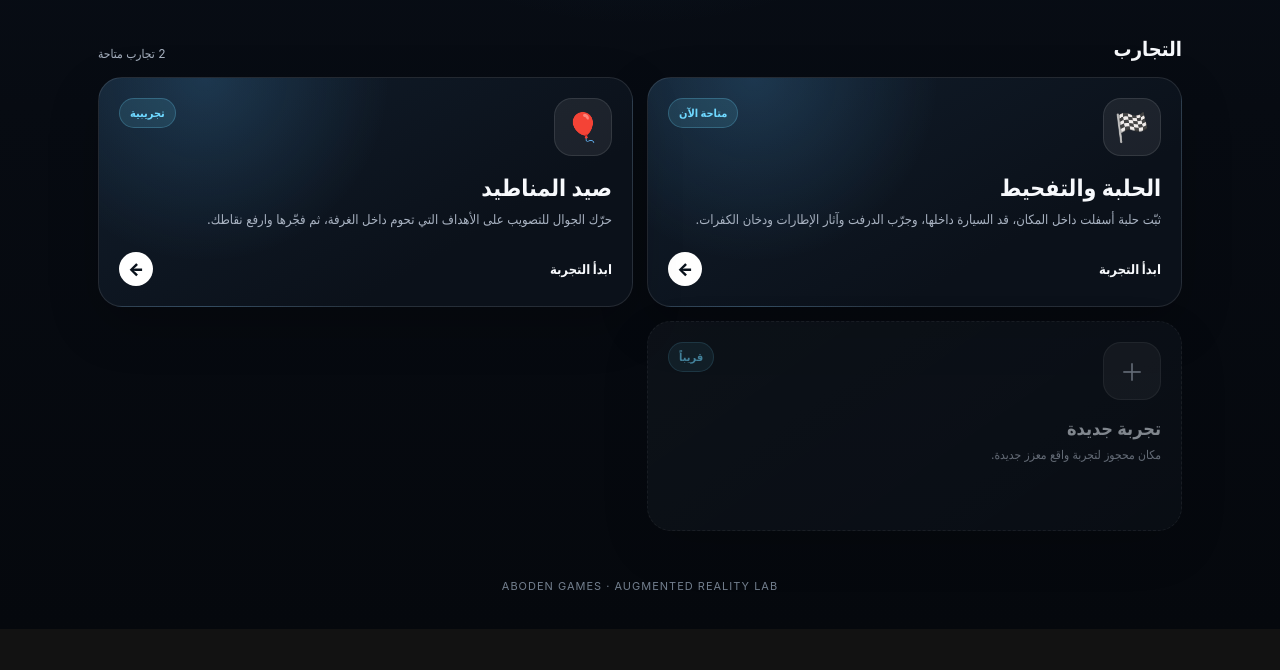
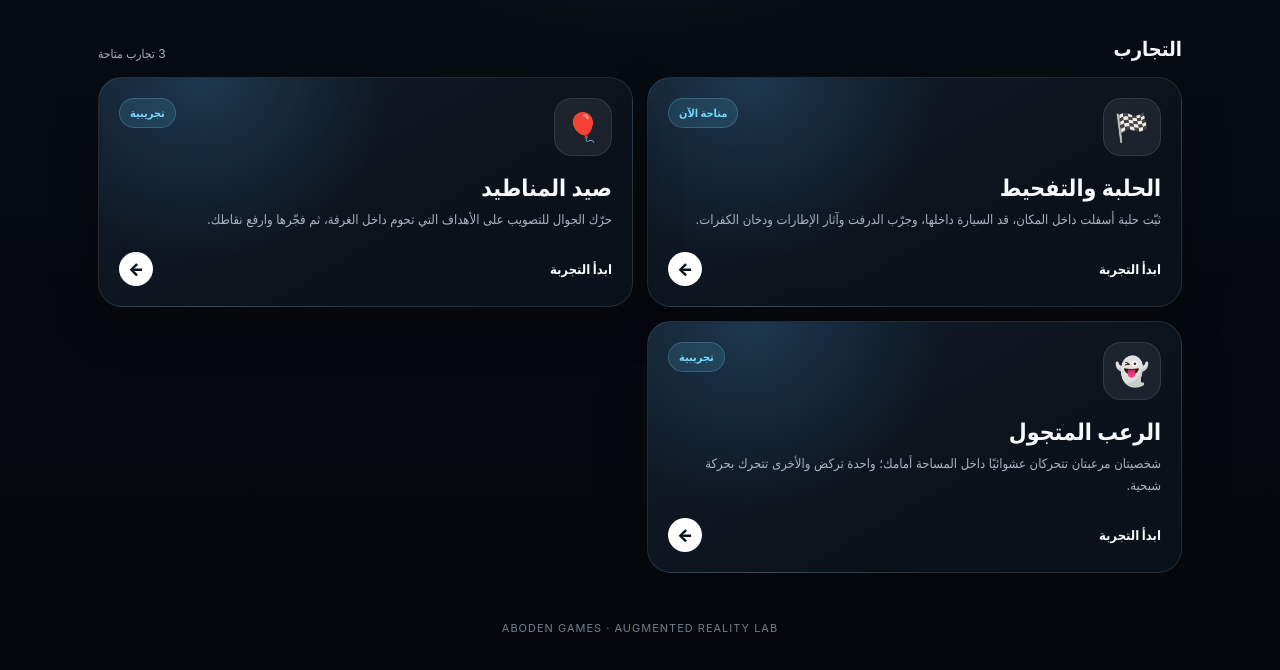
Before and after one commit to 3wasfnjd/AR-Aboden, a plain HTML site: page index.html in a window 1280 px wide. Shown: the part 320-990 px from the top of the page. Before the commit the page ends 949 px from the top, so only its background shows below. Drawn offline with Linux system fonts and the light colour scheme.

Commit message:
Add roaming horror experiment to AR home

```diff
--- a/index.html
+++ b/index.html
@@ -259,7 +259,7 @@
 
     <div class="section-head">
       <h2>التجارب</h2>
-      <span>2 تجارب متاحة</span>
+      <span>3 تجارب متاحة</span>
     </div>
 
     <section class="grid">
@@ -293,16 +293,20 @@
         </div>
       </a>
 
-      <div class="card placeholder" aria-hidden="true">
+      <a class="card active" href="./horror.html" aria-label="فتح تجربة الرعب المتجول">
         <div>
           <div class="card-top">
-            <div class="icon">＋</div>
-            <div class="badge">قريباً</div>
+            <div class="icon">👻</div>
+            <div class="badge">تجريبية</div>
           </div>
-          <h3>تجربة جديدة</h3>
-          <p>مكان محجوز لتجربة واقع معزز جديدة.</p>
+          <h3>الرعب المتجول</h3>
+          <p>شخصيتان مرعبتان تتحركان عشوائيًا داخل المساحة أمامك؛ واحدة تركض والأخرى تتحرك بحركة شبحية.</p>
         </div>
-      </div>
+        <div class="card-bottom">
+          <span class="open">ابدأ التجربة</span>
+          <span class="arrow">←</span>
+        </div>
+      </a>
     </section>
 
     <footer>ABODEN GAMES · AUGMENTED REALITY LAB</footer>
```
